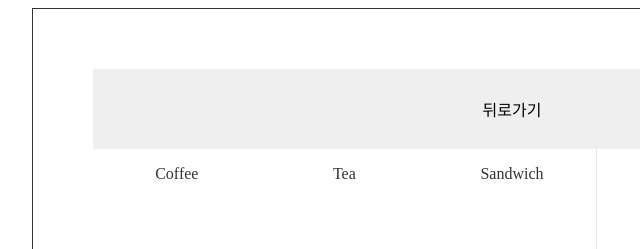
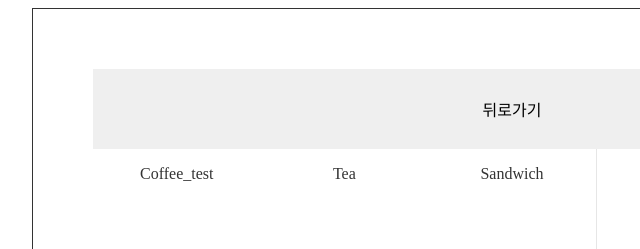
Before and after one commit to dustw123/making-a-kiosk-main-willy, a plain HTML site: page making-a-kiosk-main-willy/order.html in a window 1280 px wide. Shown: the top 249 px of the page, 128-768 px from the left. Drawn offline with Linux system fonts and the light colour scheme.

Commit message:
test_commit

```diff
--- a/making-a-kiosk-main-willy/order.html
+++ b/making-a-kiosk-main-willy/order.html
@@ -14,7 +14,7 @@
             <section class="sect__left">
                 <nav class="menu_tabs">
                     <ul onclick="chooseMenuTab()" id="tab">
-                        <li class="tab tab_coffee">Coffee</li>
+                        <li class="tab tab_coffee">Coffee_test</li>
                         <li class="tab tab_tea">Tea</li>
                         <li class="tab tab_sandwich">Sandwich</li>
                     </ul>
```
